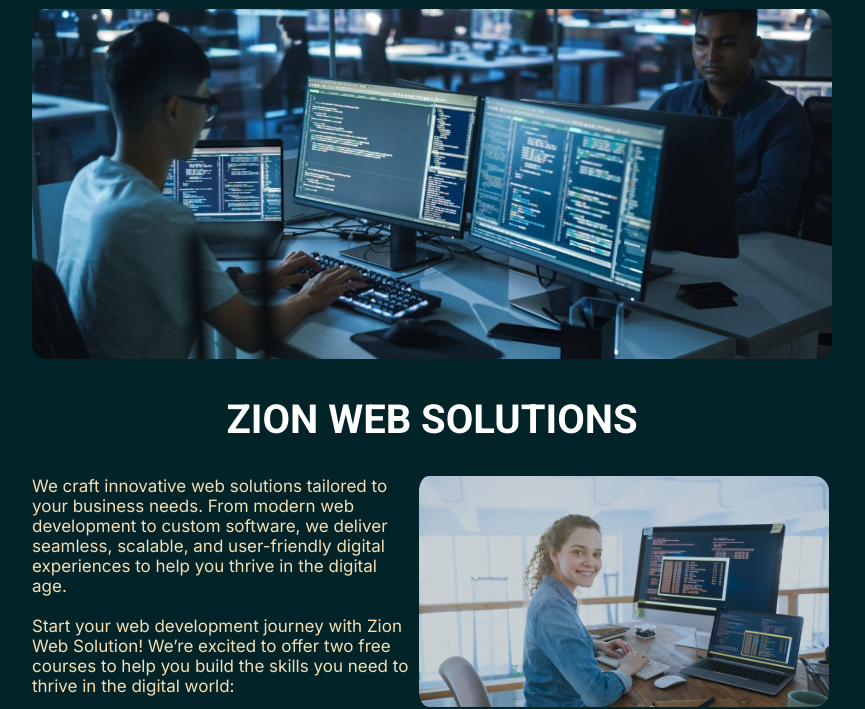
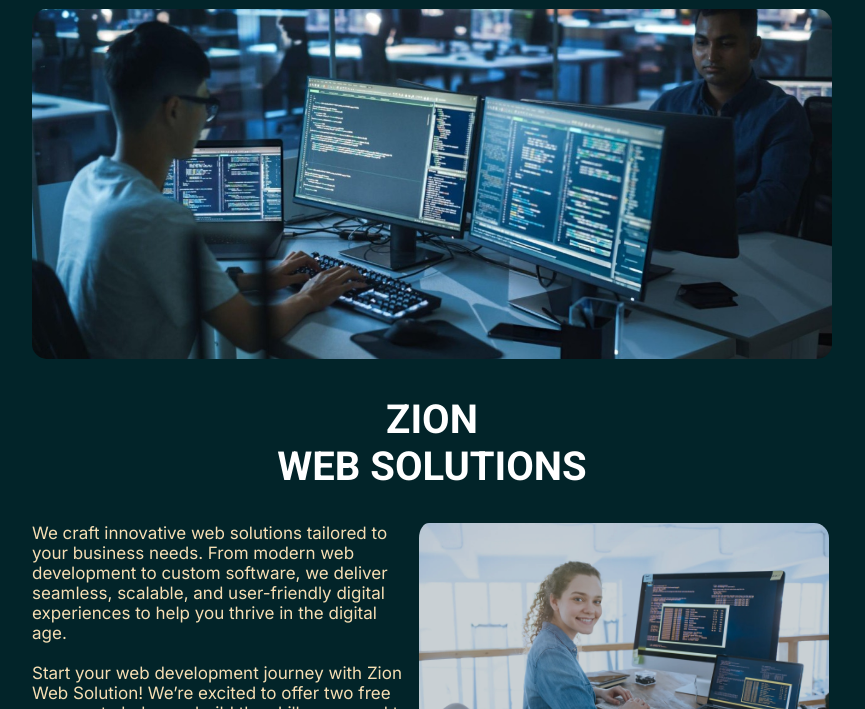
Before and after one commit to zion6416/first-web-page, a plain HTML site: page src/index.html in a window 1280 px wide. Shown: the part 81-790 px from the top of the page, without its empty margins (208-1073 px from the left). Drawn offline with Linux system fonts and the light colour scheme.

Commit message:
new change

```diff
--- a/src/index.html
+++ b/src/index.html
@@ -45,7 +45,7 @@
     <!-- create div for the about zion web solution title -->
 
     <div id="aboutTitleDiv">
-        <h2 id="aboutTitle">Zion Web Solutions</h2>
+        <h2 id="aboutTitle"><div id="#jobOppTitleDiv">Zion</div> Web Solutions</h2>
     </div>
 
     <!-- ---------------------------------------------------------------------------------- -->
```
